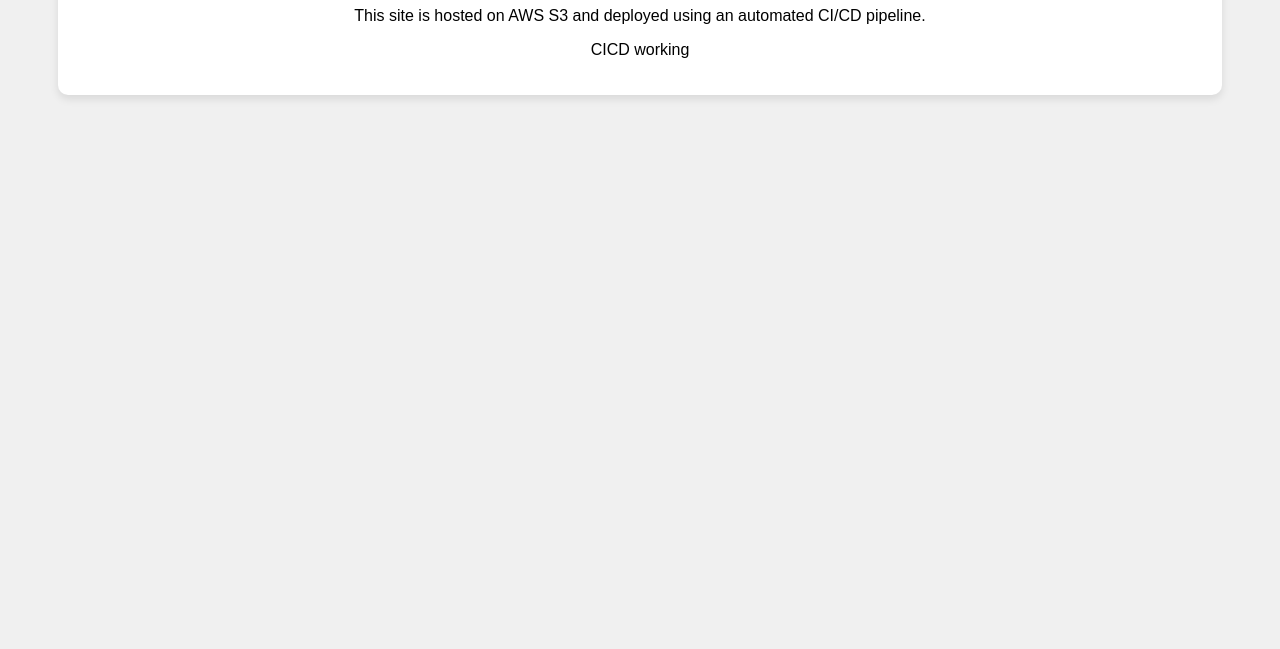
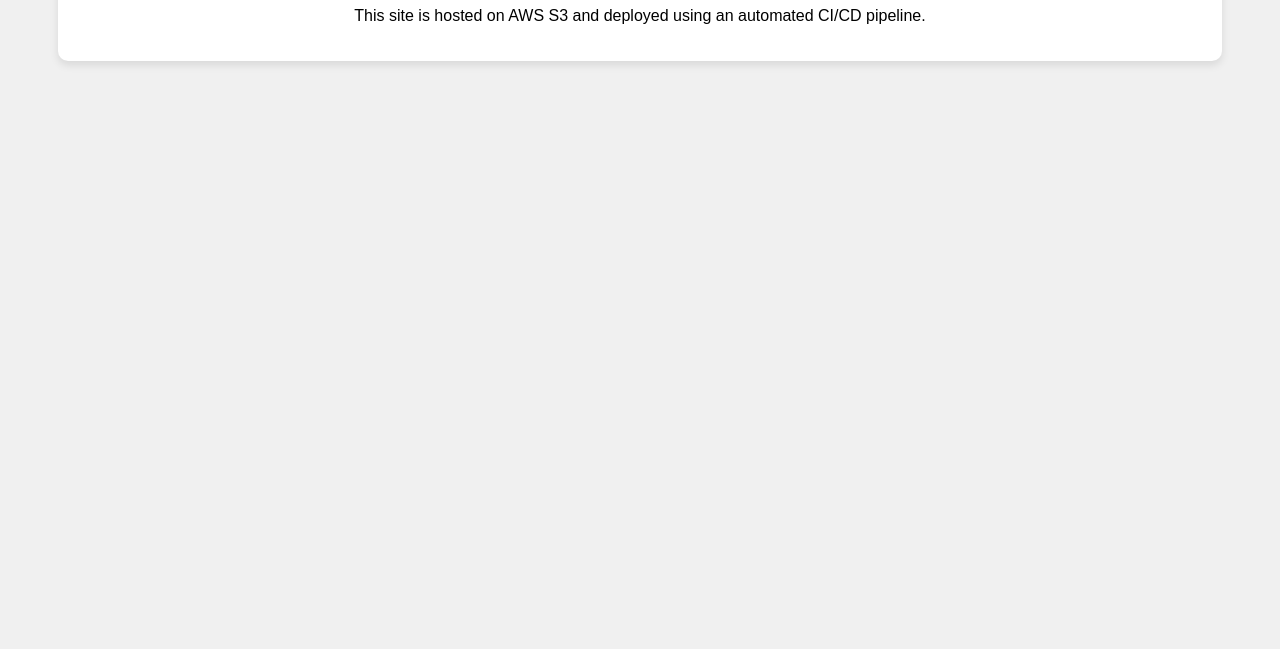
Before and after one commit to Hardik9791/Serverless-CICD, a plain HTML site: page index.html in a window 1280 px wide. Shown: the part 151-800 px from the top of the page. Drawn offline with Linux system fonts and the light colour scheme.

Commit message:
updated index.html file

```diff
--- a/index.html
+++ b/index.html
@@ -10,7 +10,7 @@
     <div class="container">
         <h1>Welcome to My Static Website</h1>
         <p>This site is hosted on AWS S3 and deployed using an automated CI/CD pipeline.</p>
-        <p>CICD working</p>
+        <p></p>
     </div>
     <script src="app.js"></script>
 </body>
```
